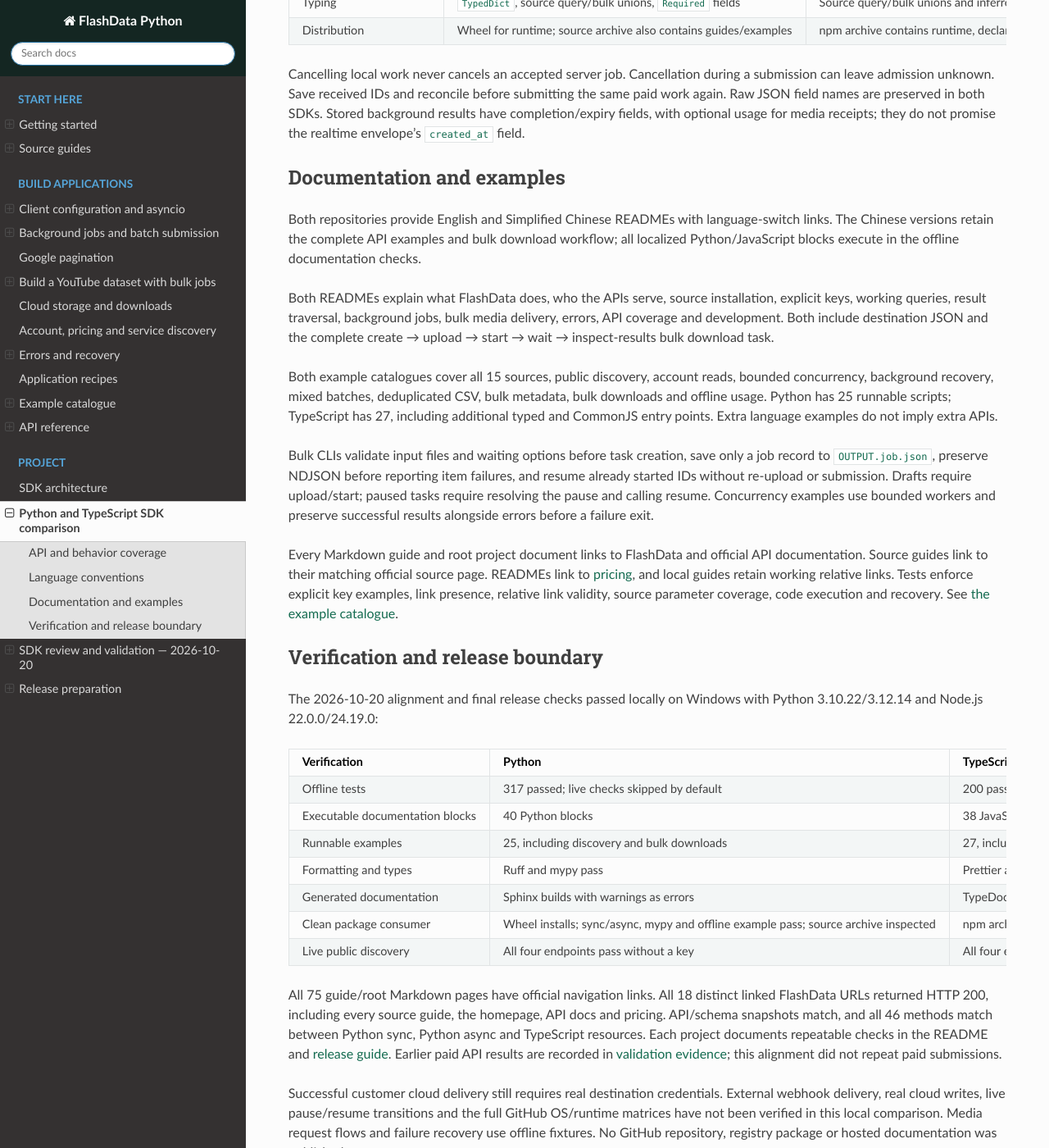
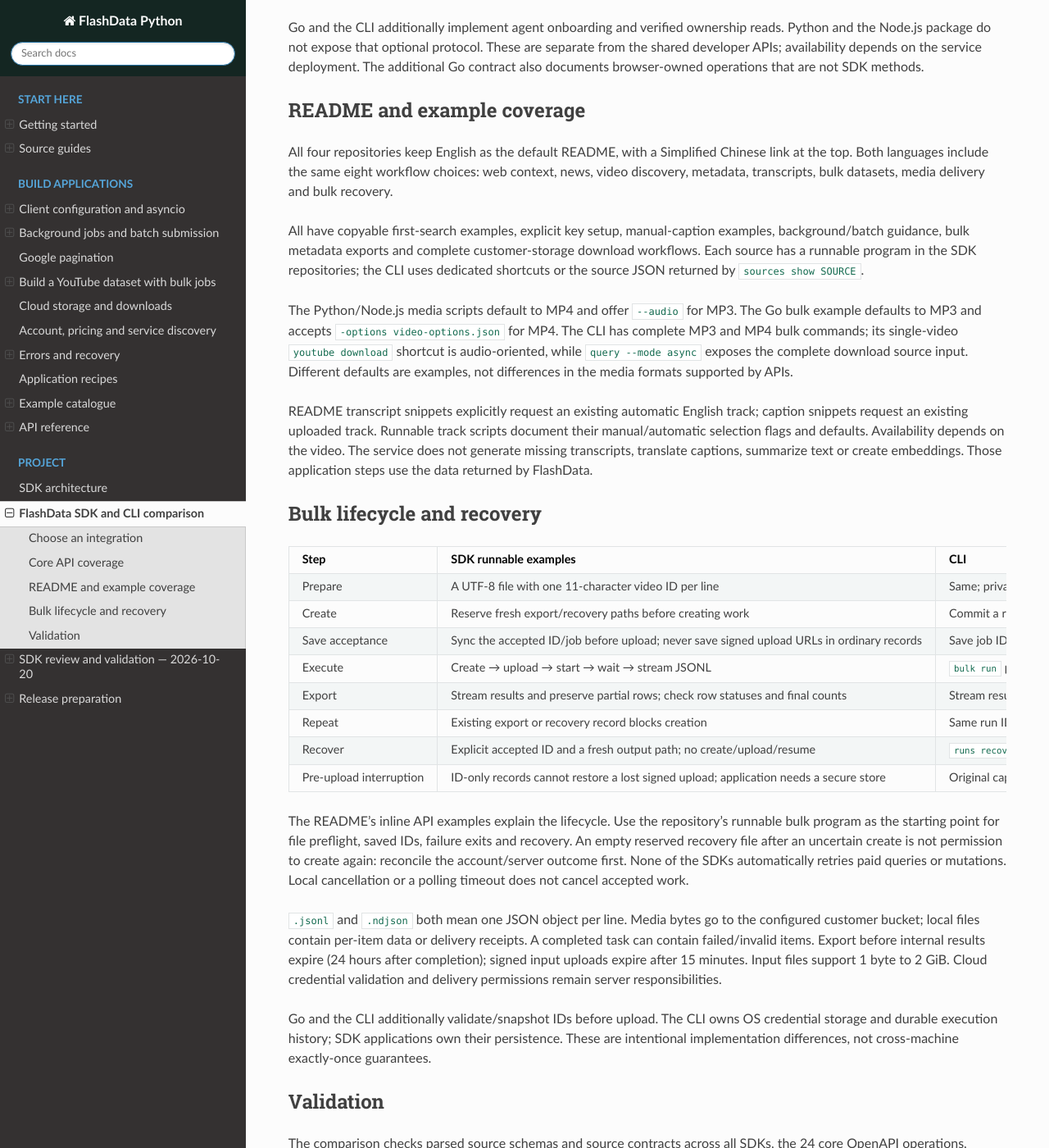
Before and after one commit to flashdatadev/flashdata-python, a Sphinx documentation site: the page built from docs/sdk-parity.md, in a window 1280 px wide and 1400 px high, scrolled down 1358 px. Shown: the whole window at 82% size. Built offline with Sphinx 7.4.7 and the Read the Docs theme 3.1.0, drawn with Linux system fonts in a browser that asks for light colours; some of the changed text lies outside the part shown.

Commit message:
Align SDK workflows and protect bulk exports and recovery records

````diff
--- a/docs/bulk.md
+++ b/docs/bulk.md
@@ -13,22 +13,34 @@
 Then run:
 
 ```python
+import json
 import os
-import json
 from pathlib import Path
 from flashdata import FlashData
 
-with FlashData(api_key=os.getenv("FLASHDATA_API_KEY")) as client:
-    receipt = client.bulk.create({"source": "youtube_metadata",
-                                  "options": {"include_formats": False}})
+with (
+    FlashData(api_key=os.getenv("FLASHDATA_API_KEY")) as client,
+    Path("videos.ndjson").open("x", encoding="utf-8") as output,
+    Path("videos.ndjson.job.json").open("x", encoding="utf-8") as record,
+):
+    receipt = client.bulk.create({
+        "source": "youtube_metadata",
+        "options": {"include_formats": False},
+    })
     bulk_id = receipt["job"]["id"]
-    print("Save this ID:", bulk_id, flush=True)
+    print("Save this bulk ID:", bulk_id, flush=True)
+    json.dump({"id": bulk_id}, record)
+    record.flush()
+    os.fsync(record.fileno())
     client.bulk.upload_file(receipt, Path("video-ids.txt"))
     client.bulk.start(bulk_id)
-    client.bulk.wait(bulk_id, timeout=3600, poll_interval=5)
-    with Path("dataset.ndjson").open("w", encoding="utf-8") as output:
-        for row in client.bulk.rows(bulk_id):
-            output.write(json.dumps(row, ensure_ascii=False) + "\n")
+    completed = client.bulk.wait(bulk_id, timeout=3600, poll_interval=5)
+
+    for row in client.bulk.rows(bulk_id):
+        output.write(json.dumps(row, ensure_ascii=False) + "\n")
+    print("Saved videos.ndjson; counts:", completed["counts"])
+    if completed["counts"].get("failed") or completed["counts"].get("invalid"):
+        raise RuntimeError("Some items failed; inspect the saved rows before retrying")
 ```
 
 Creation returns a job plus a short-lived signed PUT upload descriptor (15 minutes).
@@ -57,7 +69,11 @@
 
 storage = json.loads(Path("private-storage.json").read_text(encoding="utf-8"))
 
-with FlashData(api_key=os.getenv("FLASHDATA_API_KEY")) as client:
+with (
+    FlashData(api_key=os.getenv("FLASHDATA_API_KEY")) as client,
+    Path("downloads.ndjson").open("x", encoding="utf-8") as output,
+    Path("downloads.ndjson.job.json").open("x", encoding="utf-8") as record,
+):
     receipt = client.bulk.create({
         "source": "youtube_download",
         "options": {
@@ -69,20 +85,26 @@
     })
     bulk_id = receipt["job"]["id"]
     print("Save this bulk ID:", bulk_id, flush=True)
+    json.dump({"id": bulk_id}, record)
+    record.flush()
+    os.fsync(record.fileno())
     client.bulk.upload_file(receipt, Path("video-ids.txt"))
     client.bulk.start(bulk_id)
 
     completed = client.bulk.wait(bulk_id, timeout=3600, poll_interval=5)
     print("Counts:", completed["counts"])
     for row in client.bulk.rows(bulk_id):
+        output.write(json.dumps(row, ensure_ascii=False) + "\n")
         print(row["video_id"], row["status"])
+    if completed["counts"].get("failed") or completed["counts"].get("invalid"):
+        raise RuntimeError("Some items failed; inspect downloads.ndjson before retrying")
 ```
 
 For a runnable export:
 
 ```sh
 python examples/bulk_download.py video-ids.txt --storage-file private-storage.json --output artifacts/downloads.ndjson
-python examples/bulk_download.py --bulk-id bulk_YOUR_SAVED_ID --output artifacts/downloads.ndjson
+python examples/bulk_download.py --bulk-id bulk_YOUR_SAVED_ID --output artifacts/downloads-recovered.ndjson
 ```
 
 Both bulk CLIs save only the job record to `OUTPUT.job.json` before upload and refresh
@@ -125,3 +147,14 @@
 
 The runnable [bulk example](examples.md) supports submitting and resuming an
 existing ID, so a process restart does not require re-uploading or re-submitting work.
+
+## Safe local exports
+
+The bulk scripts reserve new output and `OUTPUT.job.json` files before any API call,
+refuse existing files, and sync accepted IDs before upload. Completion records are
+replaced atomically. A lost start response leaves its accepted ID available; recovery
+uses that ID and a fresh output path without another creation or upload. Empty reserved
+records after an uncertain create require account/server reconciliation.
+
+Use `bulk_download.py` with `--audio` for MP3; the default is MP4.
+Compare [all SDKs and the CLI](sdk-parity.md) for coverage and persistence differences.
--- a/docs/sdk-parity.md
+++ b/docs/sdk-parity.md
@@ -1,108 +1,125 @@
-# Python and TypeScript SDK comparison
+# FlashData SDK and CLI comparison
 
 [FlashData](https://flashdata.dev) · [API documentation](https://flashdata.dev/docs)
 
-Both local 1.0.0 release candidates implement the same FlashData developer APIs. The
-comparison checks API contracts, resource methods, source guides, runnable examples,
-bulk recovery, packaging and official website links. Language conventions remain idiomatic.
+Python, TypeScript, JavaScript and Go are the language entry points. TypeScript and
+JavaScript share one npm package and implementation. The standalone CLI uses the Go SDK.
+This comparison describes the current source on `main`; it is not a claim that every
+source change is included in previously published v1.0.0 archives.
 
-## API and behavior coverage
+## Choose an integration
 
-| Capability | Python | TypeScript / JavaScript |
+| Concern | Python | TypeScript | JavaScript | Go | CLI |
+| --- | --- | --- | --- | --- | --- |
+| Best fit | Python applications, notebooks, data pipelines | Typed Node.js services and agents | Node.js scripts and integrations | Go services and workers | Terminal research, scripts and agents |
+| Runtime | Python 3.10+ | Node.js 22+; compiler for your application | Node.js 22+ | Go 1.25+ | Standalone Linux/macOS amd64/arm64 or Windows amd64 binary |
+| Client/key | `FlashData(api_key=...)` or `AsyncFlashData(api_key=...)` | `new FlashData({apiKey: ...})` | Same constructor | `flashdata.New(Options{APIKey: ...})` | `flashdata auth login`; hidden prompt or stdin |
+| Async model | Sync and asyncio clients | Promises and async iterators | Same | `context.Context`, goroutines and iterators | Background jobs, batch and bulk commands |
+| Time units | Seconds | Milliseconds | Milliseconds | `time.Duration` | Duration flags such as `--timeout 1h` |
+| Local credentials/history | Application-owned | Application-owned | Application-owned | Application-owned | Protected profiles, vault and persistent run journal |
+
+SDK examples pass the API key explicitly. Applications can read a key from the environment
+or a secret manager. The CLI can also use an explicit `FLASHDATA_API_KEY` override. No
+project automatically loads `.env` files. Run the Node.js SDK on your server.
+
+## Core API coverage
+
+| Capability | Python | TypeScript | JavaScript | Go | CLI |
+| --- | --- | --- | --- | --- | --- |
+| Core developer REST operations | 24 | 24 | Same package | Same 24 | Same 24 on `main`; v1.0.0 binaries omit public plans/status reads |
+| Source schemas | 15 | Identical 15 | Same | Identical 15 | Same schemas through Go SDK v1.0.0 |
+| Realtime / background / batch sources | 14 / 15 / 15 | Same | Same | Same | Same via `query`, `--mode async`, `batch submit` |
+| Google sources | Search, images, news, shopping, videos, places | Same six | Same | Same six | `search` shortcut; all six via `query` |
+| YouTube sources | Search, extended search, metadata, transcript, captions, license labels, channel, suggestions, download | Same nine | Same | Same nine | Dedicated shortcuts plus `query` for all nine |
+| Standard jobs | Get, wait, result | Same | Same | Same | `jobs get`, `jobs wait`, `jobs result` |
+| Bulk sources | Metadata, transcript, captions, license labels, download | Same five | Same | Same | Same five via `bulk run` or manual commands |
+| Bulk operations | Create, upload file, start, get/list, update, pause/resume/cancel, wait, manifest/parts/rows | Same | Same | Same plus reader-based upload | Manual lifecycle commands and streamed `bulk results` |
+| Account reads | Access, balance, pricing, limits, usage | Same five | Same | Same plus verified identity | Auth/access checks, account reads and verified identity |
+| Public discovery | Sources, plans, health, status | Same four | Same | Same four | `sources list`, `discover`, `discover plans`, `discover status` |
+
+`discover plans` and `discover status` were added after the CLI v1.0.0 binary release.
+Use a source build of `main` for those commands until the next binary release. This
+distinction does not affect the existing search, YouTube, batch or bulk commands.
+
+The 15 sources are six `google_*` sources and nine `youtube_*` sources. Media downloads
+are background-only and require customer cloud storage. Other sources can run in realtime.
+No SDK or CLI invents a list/cancel endpoint for standard background jobs; those controls
+are available for bulk jobs only.
+
+Go and the CLI additionally implement agent onboarding and verified ownership reads.
+Python and the Node.js package do not expose that optional protocol. These are separate
+from the shared developer APIs; availability depends on the service deployment. The
+additional Go contract also documents browser-owned operations that are not SDK methods.
+
+## README and example coverage
+
+All four repositories keep English as the default README, with a Simplified Chinese link
+at the top. Both languages include the same eight workflow choices: web context, news,
+video discovery, metadata, transcripts, bulk datasets, media delivery and bulk recovery.
+
+All have copyable first-search examples, explicit key setup, manual-caption examples,
+background/batch guidance, bulk metadata exports and complete customer-storage download
+workflows. Each source has a runnable program in the SDK repositories; the CLI uses
+dedicated shortcuts or the source JSON returned by `sources show SOURCE`.
+
+The Python/Node.js media scripts default to MP4 and offer `--audio` for MP3. The Go bulk
+example defaults to MP3 and accepts `-options video-options.json` for MP4. The CLI has
+complete MP3 and MP4 bulk commands; its single-video `youtube download` shortcut is
+audio-oriented, while `query --mode async` exposes the complete download source input.
+Different defaults are examples, not differences in the media formats supported by APIs.
+
+README transcript snippets explicitly request an existing automatic English track;
+caption snippets request an existing uploaded track. Runnable track scripts document
+their manual/automatic selection flags and defaults. Availability depends on the video. The
+service does not generate missing transcripts, translate captions, summarize text or
+create embeddings. Those application steps use the data returned by FlashData.
+
+## Bulk lifecycle and recovery
+
+| Step | SDK runnable examples | CLI |
 | --- | --- | --- |
-| Developer endpoints | 24 operations; identical OpenAPI snapshot | Same 24 operations and snapshot |
-| Sources and validation | 15 source schemas | Identical 15 schemas and source contracts |
-| Realtime | 14 data sources | Same 14 sources |
-| Background and batch | All 15 sources | All 15 sources |
-| Google helpers | Six sources plus bounded `pages` | Same seven methods |
-| YouTube helpers | Nine helpers; `search_extended`, `license_check` | Same nine; `searchExtended`, `licenseCheck` |
-| Account | Access, balance, pricing, limits, usage | Same five methods |
-| Public discovery | Sources, plans, health, status; explicit empty key | Same four methods and key behavior |
-| Standard jobs | Get, wait, result | Same three methods; no API-key list/cancel endpoint |
-| Bulk | All 15 lifecycle, listing and result methods | Same 15 methods |
-| Bulk sources | Metadata, transcripts, captions, license labels, downloads | Same five sources |
-| Bulk recovery | Persist job, resume ID, stop on pause/failure, export partial outcomes | Same behavior |
-| Result bounds | 64 MiB response/decompressed part; 16 MiB row | Same defaults |
-| Submission safety | No automatic retries; lost mutation response is ambiguous | Same guarantees |
-| Signed storage | Authenticated origin, isolated credentials, bounded reads | Same guarantees |
-| Retention and upload | 24-hour results; 15-minute input URL; 1 byte–2 GiB ID file | Same service constraints |
+| Prepare | A UTF-8 file with one 11-character video ID per line | Same; private storage/options files for credentials |
+| Create | Reserve fresh export/recovery paths before creating work | Commit a run ID and intent in the journal |
+| Save acceptance | Sync the accepted ID/job before upload; never save signed upload URLs in ordinary records | Save job ID and signed upload capability in the protected vault/journal |
+| Execute | Create → upload → start → wait → stream JSONL | `bulk run` performs the same lifecycle |
+| Export | Stream results and preserve partial rows; check row statuses and final counts | Stream results, preserve failed rows and exit nonzero for failures |
+| Repeat | Existing export or recovery record blocks creation | Same run ID prevents duplicate creation; changed input conflicts |
+| Recover | Explicit accepted ID and a fresh output path; no create/upload/resume | `runs recover RUN_ID` reads accepted work; no implicit replay |
+| Pre-upload interruption | ID-only records cannot restore a lost signed upload; application needs a secure store | Original capability is kept privately; explicit upload/start recovery is available while valid |
 
-The 46 public resource methods map one to one after converting Python's snake_case to
-TypeScript's camelCase. The checked-in request schemas and OpenAPI/source snapshots are
-structurally equal. See [API reference](api-reference.md) and [source guides](sources/index.md).
+The README's inline API examples explain the lifecycle. Use the repository's runnable
+bulk program as the starting point for file preflight, saved IDs, failure exits and recovery.
+An empty reserved recovery file after an uncertain create is not permission to create again:
+reconcile the account/server outcome first. None of the SDKs automatically retries paid
+queries or mutations. Local cancellation or a polling timeout does not cancel accepted work.
 
-## Language conventions
+`.jsonl` and `.ndjson` both mean one JSON object per line. Media bytes go to the configured
+customer bucket; local files contain per-item data or delivery receipts. A completed task
+can contain failed/invalid items. Export before internal results expire (24 hours after
+completion); signed input uploads expire after 15 minutes. Input files support 1 byte to
+2 GiB. Cloud credential validation and delivery permissions remain server responsibilities.
 
-| Concern | Python | TypeScript / JavaScript |
-| --- | --- | --- |
-| Key configuration | `FlashData(api_key=os.getenv("FLASHDATA_API_KEY"))` | `new FlashData({apiKey: process.env.FLASHDATA_API_KEY})` |
-| Invocation | Main input plus keyword source parameters | One source input object plus request options |
-| Concurrency | Sync client or `AsyncFlashData`; `await` / `async for` | Promise methods; `await` / `for await` |
-| Time units | `timeout`, `poll_interval`: seconds | `timeoutMs`, `pollIntervalMs`: milliseconds |
-| HTTP timeout semantics | HTTPX connect/read/write/pool timeouts | Wall-clock deadline for each fetch and body read |
-| Cancellation | Keyboard interrupt / native `asyncio.CancelledError` | `AbortSignal` / `RequestAbortedError` |
-| Connection ownership | Context managers, `close()` / `aclose()` | Native fetch pool; caller owns injected fetch pools |
-| Typing | `TypedDict`, source query/bulk unions, `Required` fields | Source query/bulk unions and inferred helper responses |
-| Distribution | Wheel for runtime; source archive also contains guides/examples | npm archive contains runtime, declarations, guides/examples |
+Go and the CLI additionally validate/snapshot IDs before upload. The CLI owns OS credential
+storage and durable execution history; SDK applications own their persistence. These are
+intentional implementation differences, not cross-machine exactly-once guarantees.
 
-Cancelling local work never cancels an accepted server job. Cancellation during a
-submission can leave admission unknown. Save received IDs and reconcile before
-submitting the same paid work again. Raw JSON field names are preserved in both SDKs.
-Stored background results have completion/expiry fields, with optional usage for media
-receipts; they do not promise the realtime envelope's `created_at` field.
+## Validation
 
-## Documentation and examples
+The comparison checks parsed source schemas and source contracts across all SDKs, the
+24 core OpenAPI operations, sync/async resource parity, and the local backend catalog and
+bulk option validators. The Go snapshot adds 14 identity/onboarding contract operations;
+five are browser-owned. Core source/API coverage does not depend on those additions.
 
-Both repositories provide English and Simplified Chinese READMEs with language-switch
-links. The Chinese versions retain the complete API examples and bulk download workflow;
-all localized Python/JavaScript blocks execute in the offline documentation checks.
+Tests execute README code and runnable examples using local mock transports, verify
+no accidental resubmission after an interrupted bulk start, preserve orphaned recovery
+records and inspect exported item statuses. Documentation checks cover translations,
+explicit key examples, official website links, relative links and workflow anchors.
+Package checks exercise clean consumers; GitHub Actions checks the supported runtimes.
+These checks do not perform paid API queries or customer-cloud writes.
 
-Both READMEs explain what FlashData does, who the APIs serve, source installation,
-explicit keys, working queries, result traversal, background jobs, bulk media delivery,
-errors, API coverage and development. Both include destination JSON and the complete
-create → upload → start → wait → inspect-results bulk download task.
-
-Both example catalogues cover all 15 sources, public discovery, account reads, bounded
-concurrency, background recovery, mixed batches, deduplicated CSV, bulk metadata, bulk
-downloads and offline usage. Python has 25 runnable scripts; TypeScript has 27, including
-additional typed and CommonJS entry points. Extra language examples do not imply extra APIs.
-
-Bulk CLIs validate input files and waiting options before task creation, save only a job
-record to `OUTPUT.job.json`, preserve NDJSON before reporting item failures, and resume
-already started IDs without re-upload or submission. Drafts require upload/start; paused
-tasks require resolving the pause and calling resume. Concurrency examples use bounded
-workers and preserve successful results alongside errors before a failure exit.
-
-Every Markdown guide and root project document links to FlashData and official API
-documentation. Source guides link to their matching official source page. READMEs link
-to [pricing](https://flashdata.dev/pricing), and local guides retain working relative links.
-Tests enforce explicit key examples, link presence, relative link validity, source parameter
-coverage, code execution and recovery. See [the example catalogue](examples.md).
-
-## Verification and release boundary
-
-The 2026-10-20 alignment and final release checks passed locally on Windows with
-Python 3.10.22/3.12.14 and Node.js 22.0.0/24.19.0:
-
-| Verification | Python | TypeScript |
-| --- | --- | --- |
-| Offline tests | 317 passed; live checks skipped by default | 200 passed; live checks skipped by default |
-| Executable documentation blocks | 40 Python blocks | 38 JavaScript/TypeScript blocks; typed blocks also compile |
-| Runnable examples | 25, including discovery and bulk downloads | 27, including typed and CommonJS examples |
-| Formatting and types | Ruff and mypy pass | Prettier and strict TypeScript pass |
-| Generated documentation | Sphinx builds with warnings as errors | TypeDoc builds with warnings as errors |
-| Clean package consumer | Wheel installs; sync/async, mypy and offline example pass; source archive inspected | npm archive installs; ESM/CommonJS runtime and strict declarations pass |
-| Live public discovery | All four endpoints pass without a key | All four endpoints pass without a key |
-
-All 75 guide/root Markdown pages have official navigation links. All 18 distinct linked
-FlashData URLs returned HTTP 200, including every source guide, the homepage, API docs
-and pricing. API/schema snapshots match, and all 46 methods match between Python sync,
-Python async and TypeScript resources. Each project documents repeatable checks in the
-README and [release guide](release.md). Earlier paid API results are recorded in
-[validation evidence](validation.md); this alignment did not repeat paid submissions.
-
-Successful customer cloud delivery still requires real destination credentials. External
-webhook delivery, real cloud writes, live pause/resume transitions and the full GitHub
-OS/runtime matrices have not been verified in this local comparison. Media request flows
-and failure recovery use offline fixtures. No GitHub repository, registry package or
-hosted documentation was published.
+| Repository | README | Examples | API / commands | Bulk recovery |
+| --- | --- | --- | --- | --- |
+| Python | [README](https://github.com/flashdatadev/flashdata-python#readme) | [Examples](https://github.com/flashdatadev/flashdata-python/tree/main/examples) | [API](https://github.com/flashdatadev/flashdata-python/blob/main/docs/api-reference.md) | [Bulk](https://github.com/flashdatadev/flashdata-python/blob/main/docs/bulk.md) |
+| TypeScript / JavaScript | [README](https://github.com/flashdatadev/flashdata-typescript#readme) | [Examples](https://github.com/flashdatadev/flashdata-typescript/tree/main/examples) | [API](https://github.com/flashdatadev/flashdata-typescript/blob/main/docs/api-reference.md) | [Bulk](https://github.com/flashdatadev/flashdata-typescript/blob/main/docs/bulk.md) |
+| Go | [README](https://github.com/flashdatadev/flashdata-go#readme) | [Examples](https://github.com/flashdatadev/flashdata-go/tree/main/examples) | [API](https://github.com/flashdatadev/flashdata-go/blob/main/docs/api-reference.md) | [Bulk](https://github.com/flashdatadev/flashdata-go/blob/main/docs/bulk.md) |
+| CLI | [README](https://github.com/flashdatadev/flashdata-cli#readme) | [Inputs](https://github.com/flashdatadev/flashdata-cli/tree/main/examples) | [Commands](https://github.com/flashdatadev/flashdata-cli/blob/main/docs/commands.md) | [Bulk](https://github.com/flashdatadev/flashdata-cli/blob/main/docs/bulk.md) |
````
Also changed, not shown: CHANGELOG.md (+4 -0 lines), README.md (+44 -16 lines), README.zh-CN.md (+41 -14 lines), examples/README.md, 3 other files.
